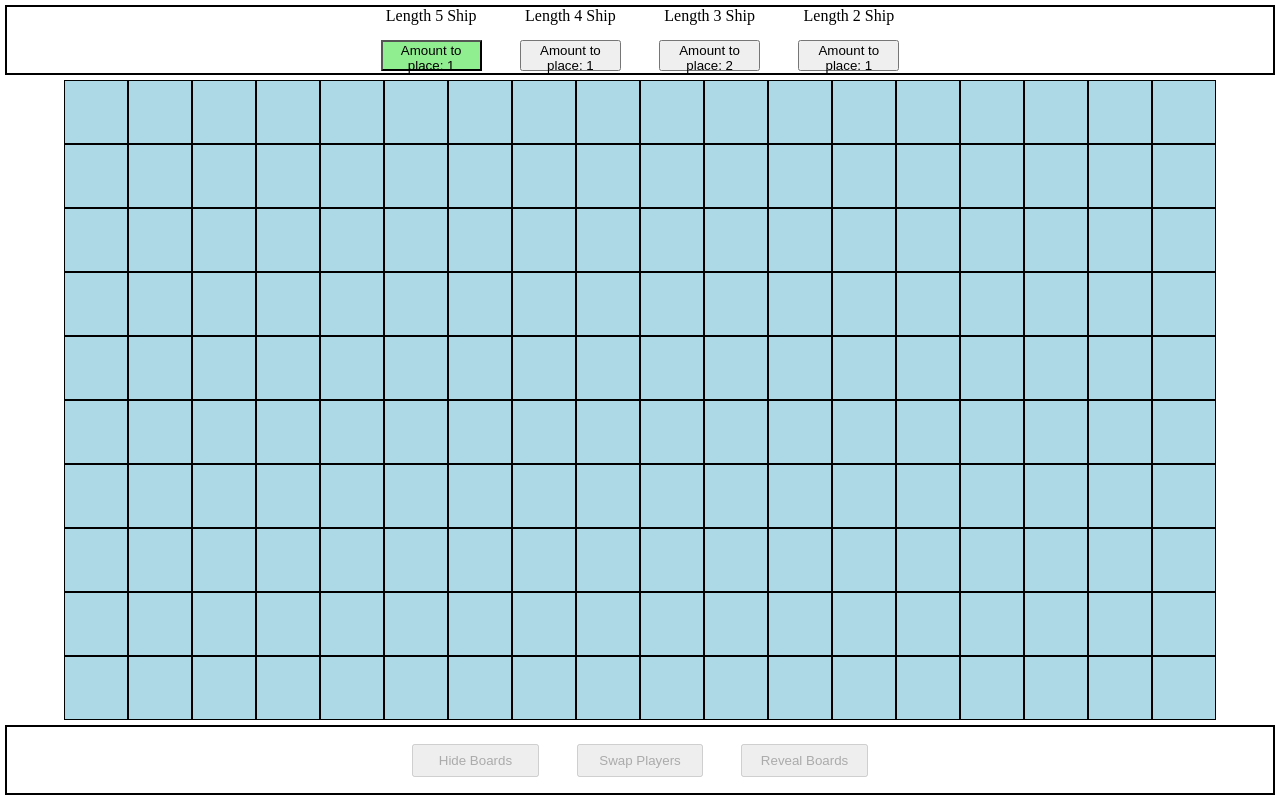
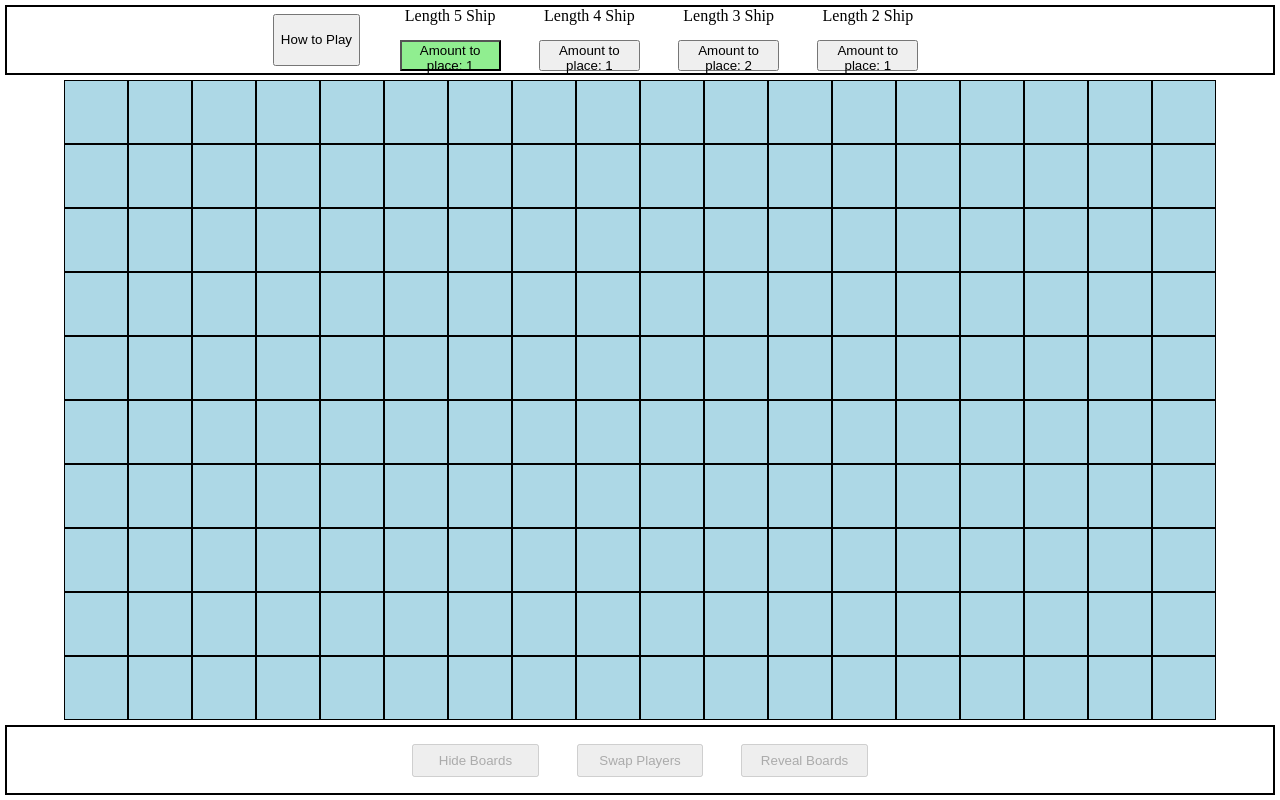
Before and after one commit to Blade21Shade/ODIN_Battleship, a website with bundled scripts: page src/index.html in a window 1280 px wide. Built offline with nearby package versions, Linux system fonts and the light colour scheme.

Commit message:
Create how to play button and basic styling
No logic yet, just placement in the HTML

index.html
- Create a 'How to Play' button in the header

style.css
- Some basic positioning for the button
 - This required a weird 0% grid-template-column to have the button centered in the header

```diff
--- a/src/index.html
+++ b/src/index.html
@@ -38,6 +38,9 @@
 
     <div class = "header">
         <div>
+            <button id="howToPlayButton">How to Play</button>
+        </div>
+        <div>
             <p>Length 5 Ship</p>
             <button id="select5LengthShipButton">Amount to place: <span id="select5LengthShipSpan">1</span></button>
         </div>
--- a/src/style.css
+++ b/src/style.css
@@ -12,14 +12,22 @@ body {
 }
 
 .header {
+    position: relative;
+
     display: grid;
 
-    grid-template-columns: repeat(4, 8%);
+    grid-template-columns: 0% repeat(4, 8%); /* 0% is for the howToPlay button */
     grid-template-rows: 100%;
     gap: 3%;
 
     align-items: center;
     justify-content: center;
+}
+
+.header #howToPlayButton {
+    position: absolute;
+
+    left: 21%;
 }
 
 .header div {
```
